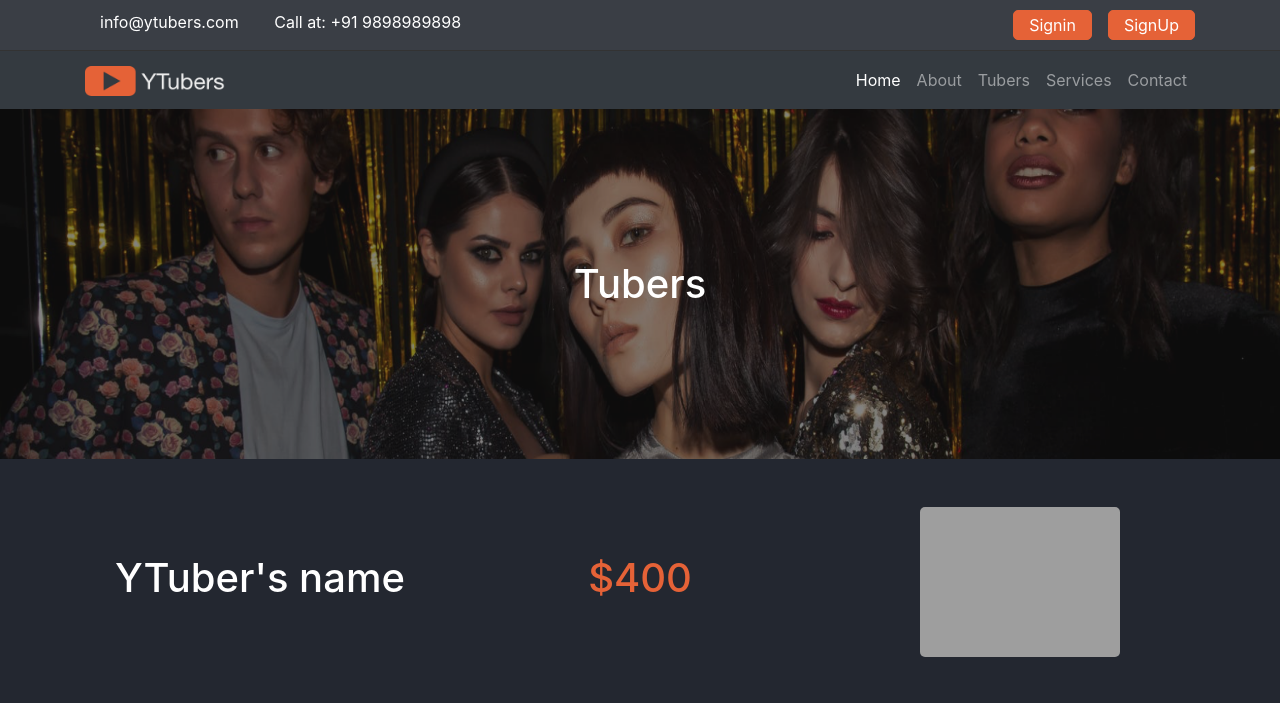
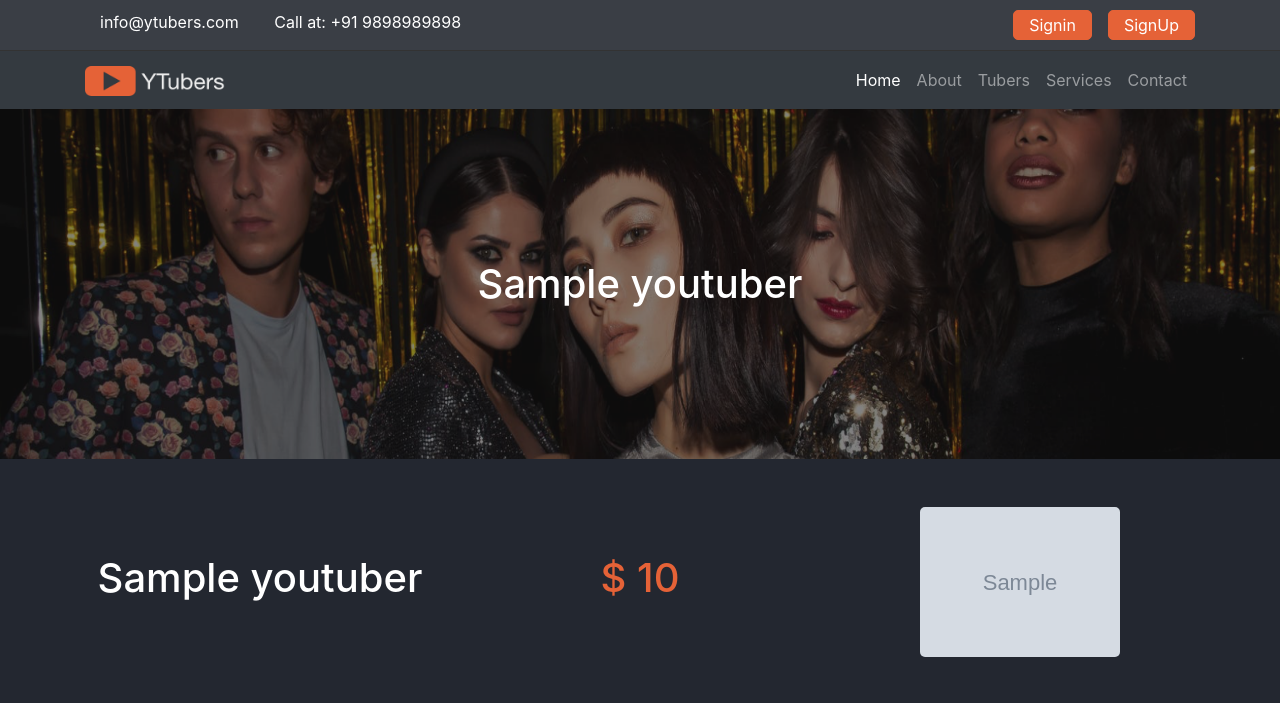
Before and after one commit to atul120212/100Days_of_Django, a Django app: page /youtubers/1 in a window 1280 px wide. Shown: the top 703 px of the page. Run offline with Django 4.2, Linux system fonts and the light colour scheme; tables that the repository leaves empty hold one stand-in row (values such as "Sample post"); grey boxes marked "Sample" are stand-in pictures; some libraries are stand-ins or nearby versions; grey boxes are pictures that could not be loaded.

Commit message:
day18_completed

```diff
--- a/templates/youtubers/youtuber_detail.html
+++ b/templates/youtubers/youtuber_detail.html
@@ -6,7 +6,7 @@
     <div class="banner">
       <img src="{% static './assets/images/bg-banner.png' %}" alt="" class="img-fluid w-100">
       <h1 class="text-center">
-        Tubers
+        {{tuber.name}}
       </h1>
     </div>
 
@@ -15,24 +15,26 @@
     <section class="head container mt-5 mb-5">
       <div class="row">
         <div class="col-md-4 d-flex justify-content-center align-items-center">
-          <h1 class="text-center">YTuber's name</h1>
+          <h1 class="text-center">{{tuber.name}}</h1>
         </div>
         <div class="col-md-4 d-flex justify-content-center align-items-center">
           <h1 class="text-accent text-center">
-            $400
+            $ {{tuber.price}}
           </h1>
         </div>
         <div class="col-md-4 d-flex justify-content-center align-items-center">
-          <img src="https://placeimg.com/640/480/people" class="img-fluid" alt="team-member">
+          <img src="{{tuber.photo.url}}" class="img-fluid" alt="team-member">
         </div>
       </div>
     </section>
     <section class="video container text-center">
-      <img src="https://placeimg.com/640/480/arch" class="img-fluid" alt="team-member">
+      <iframe width="560" height="315" src="https://www.youtube.com/embed/{{tuber.video_url}}" frameborder="0"
+        allow="accelerometer; autoplay; clipboard-write; encrypted-media; gyroscope; picture-in-picture"
+        allowfullscreen></iframe>
 
     </section>
     <section class="descritpion container">
-      <h4>Descritpion</h4>
+      <h4> {{tuber.description}} </h4>
       <p class="mt-2 mb-2">Lorem ipsum dolor sit amet consectetur adipisicing elit. Delectus, laborum earum magni dolore
         odit repudiandae
         illo libero! Asperiores tempora doloremque modi id consectetur doloribus, autem possimus tenetur hic tempore
--- a/youtubers/views.py
+++ b/youtubers/views.py
@@ -10,8 +10,14 @@ def youtubers(request):
     return render(request, 'youtubers/youtubers.html', data)
 
 
+from django.shortcuts import get_object_or_404
+
 def youtubers_detail(request, id):
-    return render(request, 'youtubers/youtuber_detail.html')
+    tuber = get_object_or_404(Youtuber, pk=id)
+    data = {
+        'tuber': tuber,
+    }
+    return render(request, 'youtubers/youtuber_detail.html', data)
 
 
 def search(request):
```
